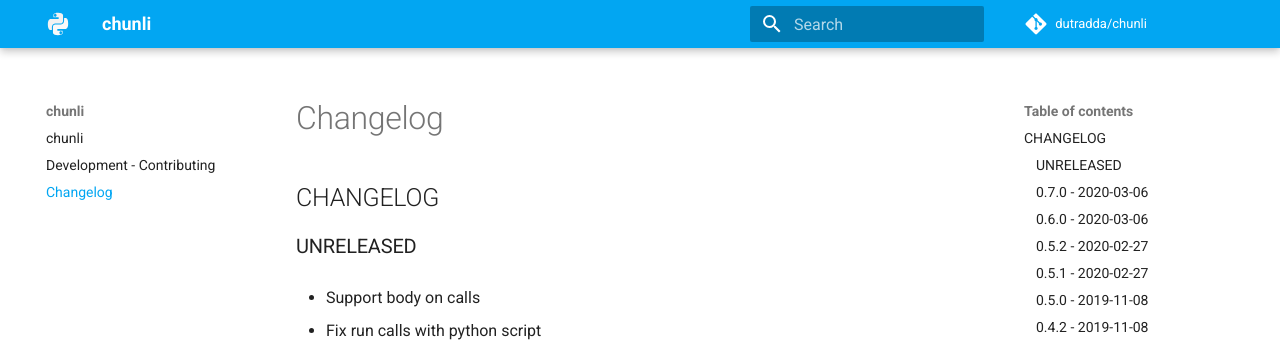
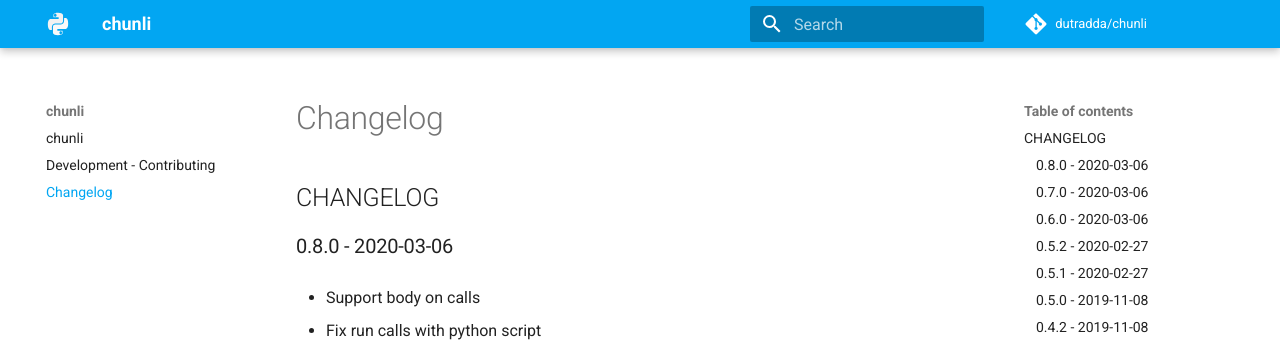
Before and after one commit to dutradda/chunli, an MkDocs documentation site: the page built from docs/changelog.md, in a window 1280 px wide and 900 px high. Shown: the top 345 px of the window. Built offline with MkDocs 1.6.1 and Material for MkDocs 9.7.7, drawn with Linux system fonts in a browser that asks for light colours; comment, search, counter and statistics services are not loaded.

Commit message:
Update CHANGELOG

```diff
--- a/docs/changelog.md
+++ b/docs/changelog.md
@@ -1,6 +1,6 @@
 ## CHANGELOG
 
-### UNRELEASED
+### 0.8.0 - 2020-03-06
 
  - Support body on calls
 
```
Also changed, not shown: CHANGELOG.md (+1 -1 lines).
